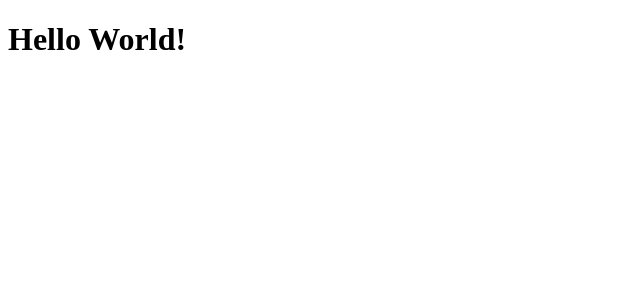
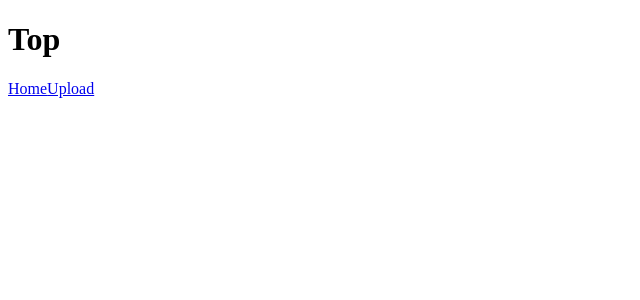
Before and after one commit to obake-fe/image_uploader, a React app: page / in a window 1280 px wide. Shown: the top 300 px of the page, without its empty margins (0-640 px from the left). Built offline with nearby package versions, Linux system fonts and the light colour scheme; the HTML template or start-up script is replaced by a standard one.

Commit message:
feat: set routing
- fix eslint and husky setting

```diff
--- a/package.json
+++ b/package.json
@@ -9,6 +9,7 @@
     "@types/prettier": "^2.4.2",
     "@typescript-eslint/eslint-plugin": "^5.8.1",
     "@typescript-eslint/parser": "^5.8.1",
+    "eslint": "7",
     "eslint-config-airbnb": "^19.0.4",
     "eslint-config-prettier": "^8.3.0",
     "eslint-plugin-import": "^2.25.3",
@@ -18,7 +19,7 @@
     "eslint-plugin-prettier": "^4.0.0",
     "eslint-plugin-react": "^7.28.0",
     "eslint-plugin-react-hooks": "^4.3.0",
-    "husky": "^7.0.4",
+    "husky": "4.3.0",
     "lint-staged": "^12.1.4",
     "prettier": "^2.5.1",
     "ts-loader": "^9.2.6",
@@ -33,7 +34,8 @@
     "dotenv": "^10.0.0",
     "firebase": "^9.6.1",
     "react": "^17.0.2",
-    "react-dom": "^17.0.2"
+    "react-dom": "^17.0.2",
+    "react-router-dom": "^6.2.1"
   },
   "husky": {
     "hooks": {
--- /dev/null
+++ b/src/components/App.tsx
@@ -0,0 +1,16 @@
+import React from 'react';
+import { BrowserRouter, Routes, Route } from 'react-router-dom';
+import { Index } from './Index';
+import { Upload } from './Upload';
+
+/**
+ * Routing component
+ */
+export const App = () => (
+  <BrowserRouter>
+    <Routes>
+      <Route path="/" element={<Index />} />
+      <Route path="/upload" element={<Upload />} />
+    </Routes>
+  </BrowserRouter>
+);
--- /dev/null
+++ b/src/components/Index.tsx
@@ -0,0 +1,14 @@
+import React from 'react';
+import { Link } from 'react-router-dom';
+
+export const Index = () => {
+  return (
+    <div>
+      <h1>Top</h1>
+      <nav>
+        <Link to="/">Home</Link>
+        <Link to="upload">Upload</Link>
+      </nav>
+    </div>
+  );
+};
--- /dev/null
+++ b/src/components/Upload.tsx
@@ -0,0 +1,5 @@
+import React from 'react';
+
+export const Upload = () => {
+  return <h1>Upload</h1>;
+};
--- a/src/index.tsx
+++ b/src/index.tsx
@@ -1,4 +1,5 @@
 import React from 'react';
 import ReactDOM from 'react-dom';
+import { App } from './components/App';
 
-ReactDOM.render(<h1>Hello World!</h1>, document.getElementById('root'));
+ReactDOM.render(<App />, document.getElementById('root'));
```
Also changed, not shown: .eslintrc.js, 2 other files (tests, documents, lock files or other folders).
